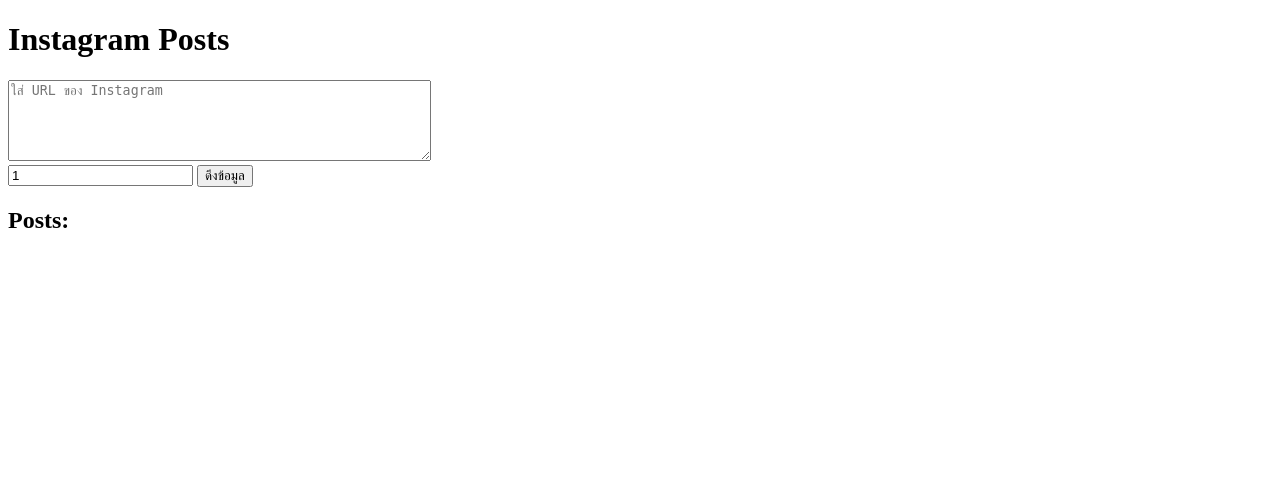
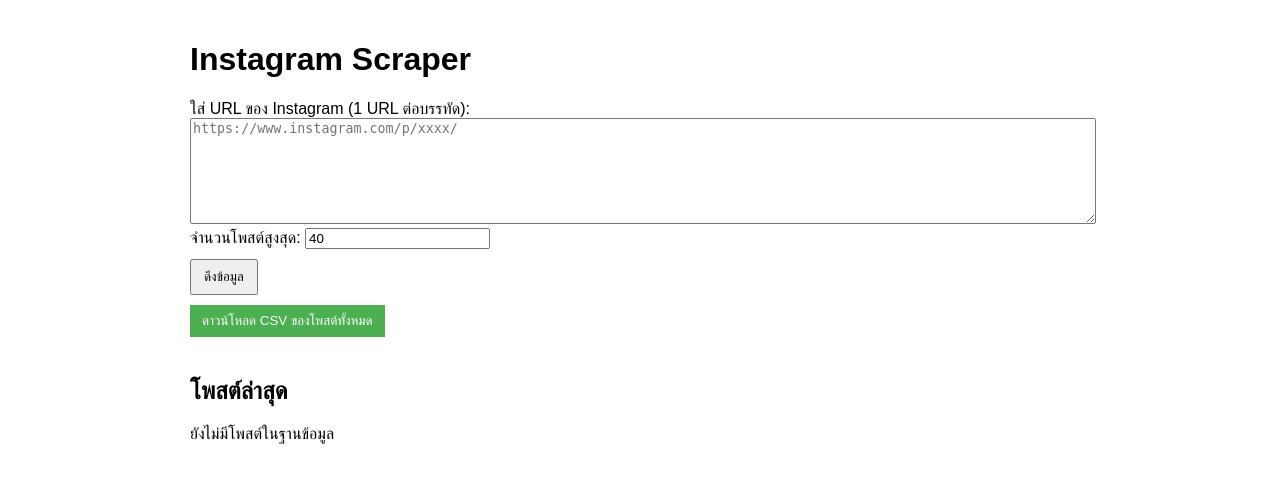
Before and after one commit to oyasuminaaa/Cloud, a Flask app: page / in a window 1280 px wide. Shown: the top 483 px of the page. Run offline with Flask 3, Linux system fonts and the light colour scheme; parts of the project's set-up code (start-up, migrations or seed data) failed here and were passed over.

Commit message:
Update index.html

```diff
--- a/Instargaram/templates/index.html
+++ b/Instargaram/templates/index.html
@@ -2,25 +2,57 @@
 <html lang="th">
 <head>
     <meta charset="UTF-8">
-    <title>Instagram Posts</title>
+    <title>Instagram Scraper</title>
+    <style>
+        body { font-family: Arial, sans-serif; max-width: 900px; margin: auto; padding: 20px; }
+        textarea { width: 100%; height: 100px; }
+        table { width: 100%; border-collapse: collapse; margin-top: 20px; }
+        th, td { border: 1px solid #ccc; padding: 8px; text-align: left; }
+        th { background-color: #f4f4f4; }
+        button { padding: 8px 12px; margin-top: 10px; cursor: pointer; }
+        .download-btn { margin-bottom: 20px; background-color: #4CAF50; color: white; border: none; }
+    </style>
 </head>
 <body>
-<h1>Instagram Posts</h1>
+    <h1>Instagram Scraper</h1>
 
-<form action="/pull" method="post">
-    <textarea name="urls" rows="5" cols="50" placeholder="ใส่ URL ของ Instagram"></textarea><br>
-    <input type="number" name="results_limit" value="1">
-    <button type="submit">ดึงข้อมูล</button>
-</form>
+    <!-- Form ดึงข้อมูล Instagram -->
+    <form action="/pull" method="post">
+        <label>ใส่ URL ของ Instagram (1 URL ต่อบรรทัด):</label><br>
+        <textarea name="urls" placeholder="https://www.instagram.com/p/xxxx/"></textarea><br>
+        <label>จำนวนโพสต์สูงสุด:</label>
+        <input type="number" name="results_limit" value="40"><br>
+        <button type="submit">ดึงข้อมูล</button>
+    </form>
 
-<h2>Posts:</h2>
-<ul>
-    {% for post in posts %}
-    <li>
-        <strong>{{ post.page_name }}</strong>: {{ post.text }} <br>
-        <a href="{{ post.post_url }}" target="_blank">Link</a> | {{ post.post_date }}
-    </li>
-    {% endfor %}
-</ul>
+    <!-- ปุ่มดาวน์โหลด CSV -->
+    <a href="/download"><button class="download-btn">ดาวน์โหลด CSV ของโพสต์ทั้งหมด</button></a>
+
+    <!-- ตารางแสดงโพสต์จาก Database -->
+    <h2>โพสต์ล่าสุด</h2>
+    {% if posts %}
+    <table>
+        <thead>
+            <tr>
+                <th>Page Name</th>
+                <th>Text</th>
+                <th>Post URL</th>
+                <th>Post Date</th>
+            </tr>
+        </thead>
+        <tbody>
+            {% for post in posts %}
+            <tr>
+                <td>{{ post.page_name }}</td>
+                <td>{{ post.text }}</td>
+                <td><a href="{{ post.post_url }}" target="_blank">Link</a></td>
+                <td>{{ post.post_date }}</td>
+            </tr>
+            {% endfor %}
+        </tbody>
+    </table>
+    {% else %}
+    <p>ยังไม่มีโพสต์ในฐานข้อมูล</p>
+    {% endif %}
 </body>
 </html>
```
